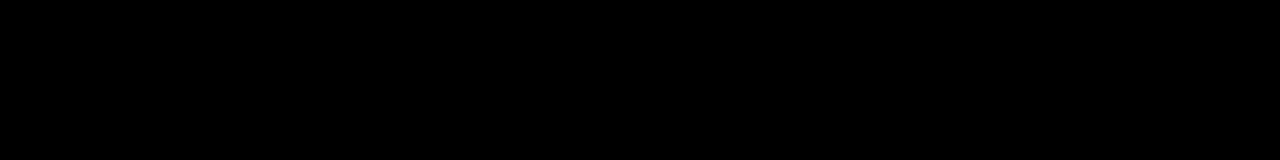
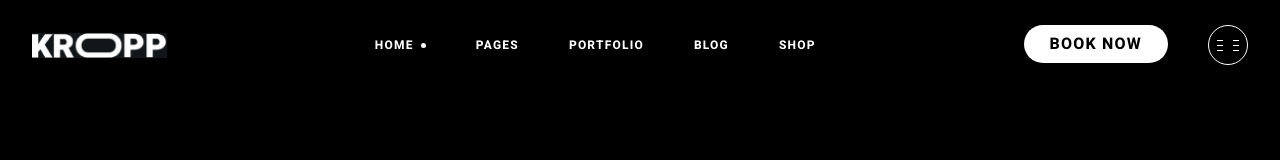
Before and after one commit to Vlados-G/landing, a plain HTML site: page kropp-fitness/index.html in a window 1280 px wide. Drawn offline with Linux system fonts and the light colour scheme.

Commit message:
done header-section

```diff
--- a/kropp-fitness/index.html
+++ b/kropp-fitness/index.html
@@ -1,12 +1,52 @@
 <!DOCTYPE html>
 <html lang="en">
-<head>
-    <meta charset="UTF-8">
-    <meta name="viewport" content="width=device-width, initial-scale=1.0">
-    <link rel="stylesheet" href="styles/styles.css">
+  <head>
+    <meta charset="UTF-8" />
+    <meta name="viewport" content="width=device-width, initial-scale=1.0" />
+    <link rel="stylesheet" href="styles/styles.css" />
     <title>Kropp Fitness</title>
-</head>
-<body>
-
-</body>
+  </head>
+  <body>
+    <header class="header">
+      <a href="#" class="header-logo">
+        <img
+          src="./images/logo.png"
+          alt="Kropp Logo"
+          class="header-logo-image"
+          width="135"
+          height="25"
+          loading="lazy"
+        />
+      </a>
+      <nav class="header-menu">
+        <ul class="header-menu-list">
+          <li class="header-menu-item">
+            <a href="#" class="header-menu-link is-current">Home</a>
+          </li>
+          <li class="header-menu-item">
+            <a href="#" class="header-menu-link">Pages</a>
+          </li>
+          <li class="header-menu-item">
+            <a href="#" class="header-menu-link">Portfolio</a>
+          </li>
+          <li class="header-menu-item">
+            <a href="#" class="header-menu-link">Blog</a>
+          </li>
+          <li class="header-menu-item">
+            <a href="#" class="header-menu-link">Shop</a>
+          </li>
+        </ul>
+      </nav>
+      <div class="header-actions">
+        <button class="header-book-button button" type="button">
+          Book now
+        </button>
+        <button class="header-burger-button" type="button">
+          <span class="header-burger-button-line"></span>
+          <span class="header-burger-button-line"></span>
+          <span class="header-burger-button-line"></span>
+        </button>
+      </div>
+    </header>
+  </body>
 </html>
--- a/kropp-fitness/styles/styles.css
+++ b/kropp-fitness/styles/styles.css
@@ -195,3 +195,131 @@ p:not([class]):not(:last-child) {
   margin-inline: auto;
   padding-inline: var(--container-padding-x);
 }
+
+.button {
+  display: inline-flex;
+  height: 38px;
+  align-items: center;
+  padding-inline: 26px;
+  font-weight: 700;
+  line-height: 2;
+  white-space: nowrap;
+  letter-spacing: 1.2px;
+  text-transform: uppercase;
+  background-color: var(--color-light);
+  border: none;
+  border-radius: var(--border-radius);
+}
+
+.button:hover {
+  background-color: var(--color-light-gray);
+}
+
+.header {
+  display: flex;
+  justify-content: space-between;
+  align-items: center;
+  column-gap: 20px;
+  padding-inline: 32px;
+}
+
+.header-logo {
+  flex-shrink: 0;
+}
+
+.header-menu-list {
+  display: flex;
+  flex-wrap: wrap;
+  column-gap: 50px;
+}
+
+.header-menu-link {
+  display: inline-flex;
+  align-items: center;
+  column-gap: 7px;
+  height: 90px;
+  text-decoration: none;
+  text-transform: uppercase;
+  font-weight: 700;
+  font-size: 12px;
+  letter-spacing: 1.2px;
+}
+
+.header-menu-link.is-current::after {
+  content: "";
+  width: 5px;
+  height: 5px;
+  background-color: currentColor;
+  border-radius: 50%;
+}
+
+.header-actions {
+  display: flex;
+  column-gap: 40px;
+}
+
+.header-burger-button {
+  display: inline-flex;
+  flex-direction: column;
+  justify-content: center;
+  row-gap: 4px;
+  width: 40px;
+  height: 40px;
+  padding-left: 8px;
+  color: var(--color-light);
+  background-color: transparent;
+  border: var(--border);
+  border-radius: var(--border-radius);
+}
+
+.header-burger-button:hover {
+  color: var(--color-light-gray);
+  border-color: currentColor;
+}
+
+.header-burger-button-line {
+  width: 6px;
+  height: 1px;
+  background-color: currentColor;
+  box-shadow: 16px 0 0 currentColor;
+}
+
+@media (max-width: 1024px) {
+    .header {
+        flex-wrap: wrap;
+        row-gap: 10px;
+        padding-top: 20px;
+        padding-inline: 15px;
+    }
+
+    .header-menu {
+        order: 1;
+        flex-basis: 100%;
+    }
+
+    .header-menu-link {
+        height: 50px;
+    }
+}
+
+@media (max-width: 767px) {
+    .button {
+        padding-inline: 18px;
+    }
+
+    .header {
+        padding-top: 10px;
+    }
+
+    .header-menu-list {
+        column-gap: 24px;
+    }
+
+    .header-menu-link {
+        height: 32px;
+    }
+
+    .header-actions {
+        column-gap: 15px;
+    }
+}
```
